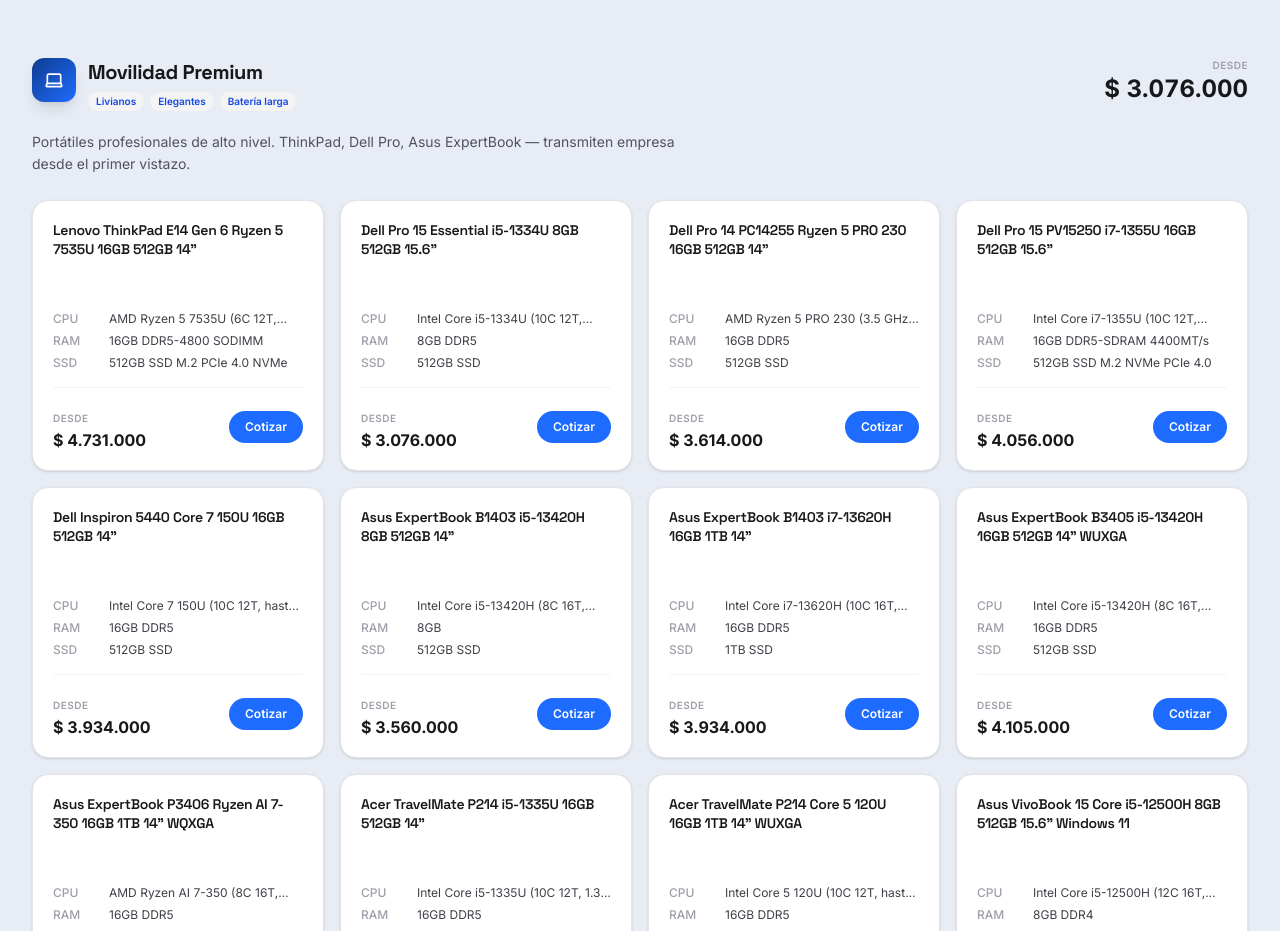
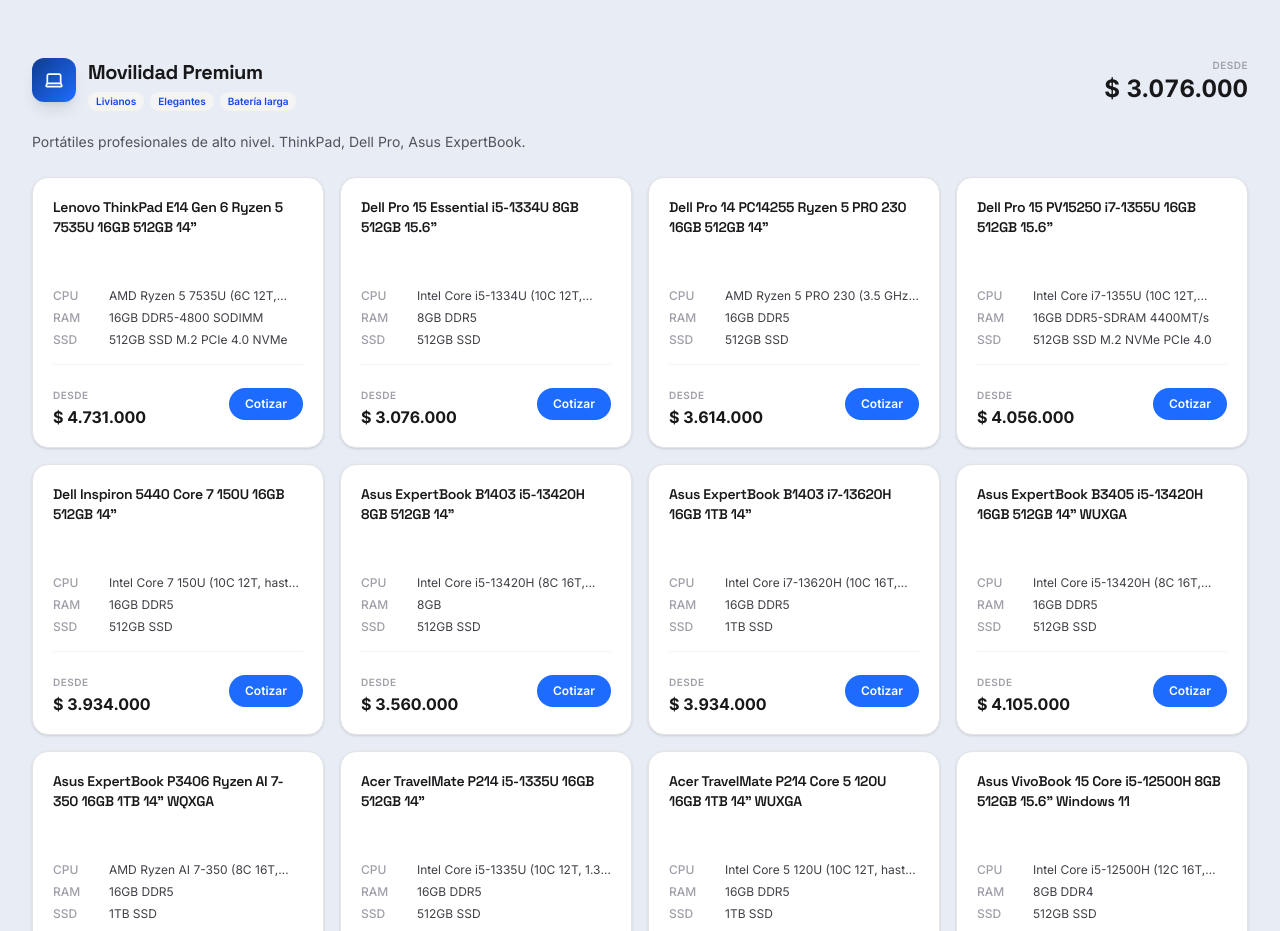
Before and after one commit to luisferupegui/teloconsigo, a Next.js app: page /soluciones in a window 1280 px wide. Shown: the part 2740-3671 px from the top of the page. Built offline with nearby package versions, Linux system fonts and the light colour scheme.

Commit message:
content(promociones): acortar descripción Movilidad Premium
Co-Authored-By: Claude Sonnet 4.6 <noreply@anthropic.com>

```diff
--- a/src/app/soluciones/page.tsx
+++ b/src/app/soluciones/page.tsx
@@ -119,7 +119,7 @@ const SECCIONES: SeccionDef[] = [
     filterValue:  "portatil-ejecutivo",
     titulo:       "Movilidad Premium",
     tags:         ["Livianos", "Elegantes", "Batería larga"],
-    descripcion:  "Portátiles profesionales de alto nivel. ThinkPad, Dell Pro, Asus ExpertBook — transmiten empresa desde el primer vistazo.",
+    descripcion:  "Portátiles profesionales de alto nivel. ThinkPad, Dell Pro, Asus ExpertBook.",
     icon:         Laptop,
     iconGradient: "from-[#0f3d91] to-[#1e6cff]",
     badge:        PILL,
```
